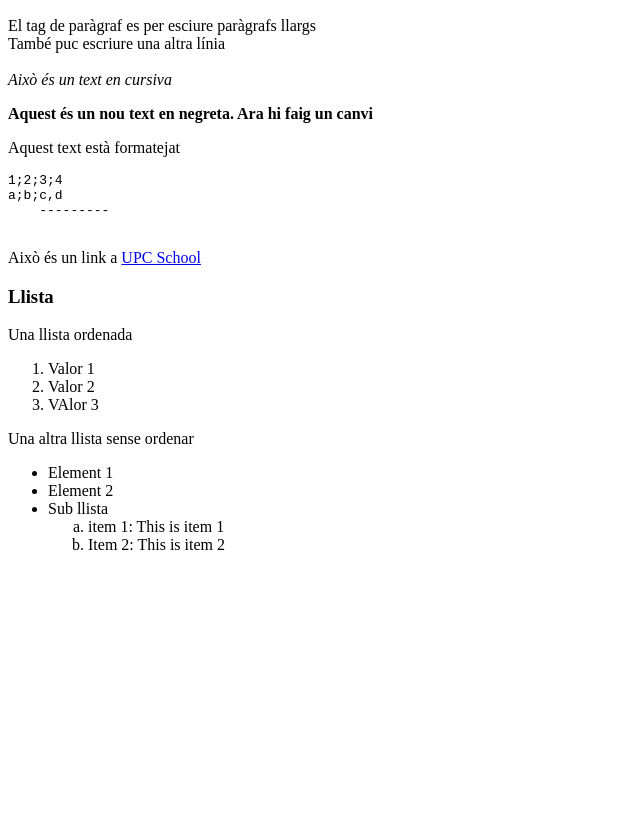
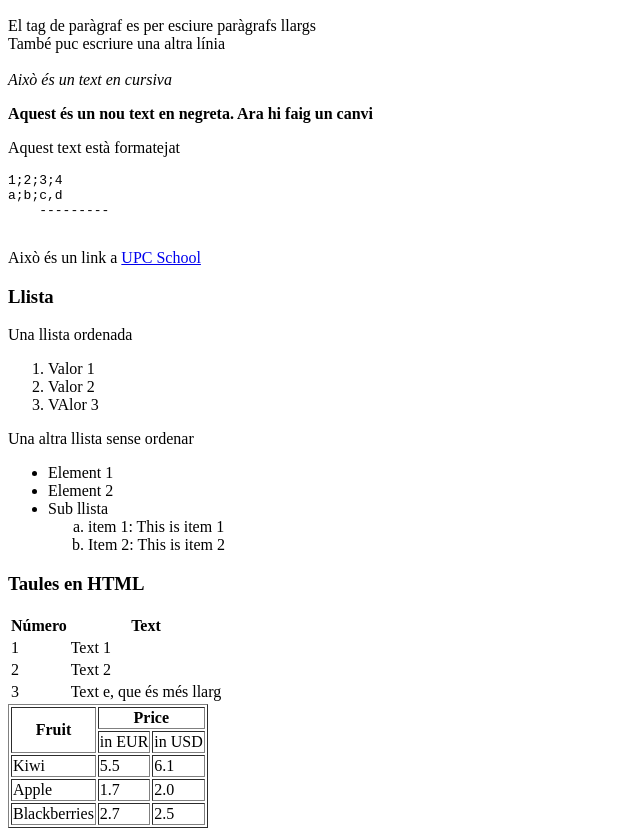
Before and after one commit to smiralda/HTML1, a plain HTML site: page index.html in a window 1280 px wide. Shown: the part 110-946 px from the top of the page, without its empty margins (0-640 px from the left). Before the commit the page ends 800 px from the top, so only its background shows below. Drawn offline with Linux system fonts and the light colour scheme.

Commit message:
Secció de taules

```diff
--- a/index.html
+++ b/index.html
@@ -52,6 +52,49 @@ a;b;c,d
                     </li>
                 </ul>
             </p>
+            <section>
+                <h3>Taules en HTML</h3>
+                <table>
+                    <tr>
+                        <th>Número</th>
+                        <th>Text</th>
+                    </tr>
+                    <tr>
+                        <td>1</td>
+                        <td>Text 1</td>
+                    </tr>
+                    <tr>
+                        <td>2</td>
+                        <td>  Text 2</td>
+                    </tr>
+                    <tr>
+                        <td>3</td>
+                        <td>Text e, que és més llarg</td>
+                    </tr>
+                </table>
+                <table border="1">
+                    <thead>
+                        <tr>
+                            <th rowspan="2"> Fruit
+                            <th colspan="2"> Price
+                        <tr>
+                            <td> in EUR
+                            <td> in USD
+                    <tbody>
+                        <tr>
+                            <td> Kiwi
+                            <td> 5.5
+                            <td> 6.1
+                        <tr>
+                            <td> Apple
+                            <td> 1.7
+                            <td> 2.0
+                        <tr>
+                            <td> Blackberries
+                            <td> 2.7
+                            <td> 2.5
+                </table>
+            </section>
         </article>
     </main>
 </body>
```
